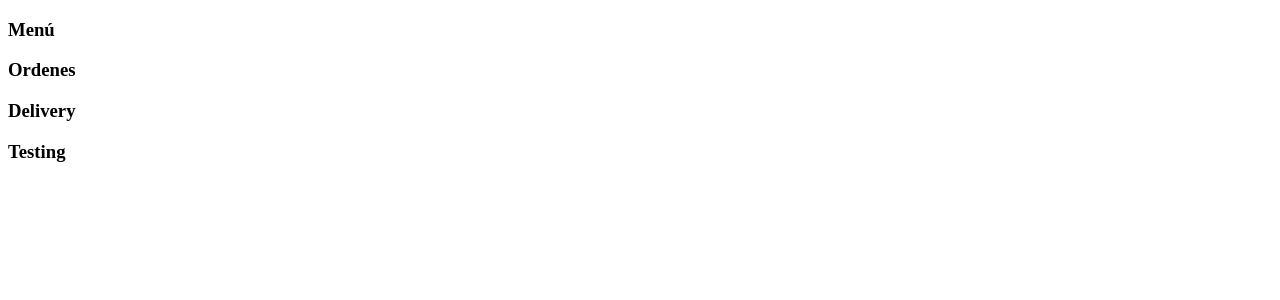
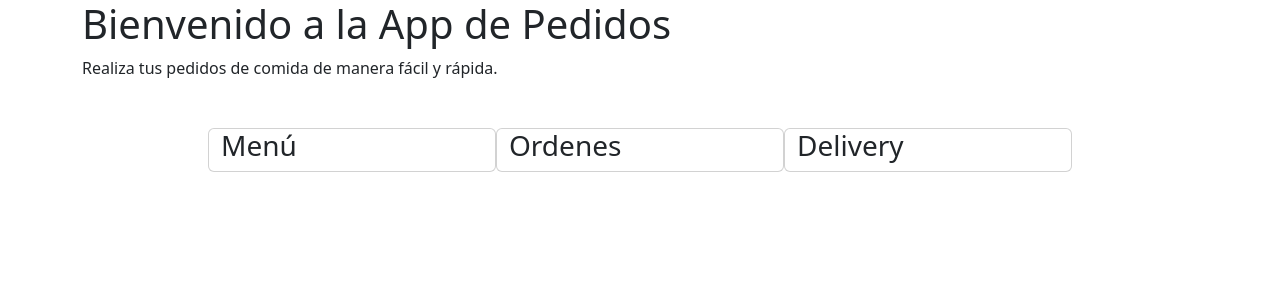
Before and after one commit to jostynalcivar13/pedidos_comida_TripleA, a Flask app: page / in a window 1280 px wide. Shown: the top 300 px of the page. Run offline with Flask 3, Linux system fonts and the light colour scheme.

Commit message:
Plantilla base hecha - usenla

```diff
--- /dev/null
+++ b/app/templates/base.html
@@ -0,0 +1,24 @@
+<!DOCTYPE html>
+<html lang="en">
+<head>
+    <meta charset="UTF-8">
+    <meta name="viewport" content="width=device-width, initial-scale=1.0">
+    <title>{% block title %}App Pedidos{% endblock %}</title>
+
+    <link href="https://cdn.jsdelivr.net/npm/bootstrap@5.3.7/dist/css/bootstrap.min.css" rel="stylesheet" integrity="sha384-LN+7fdVzj6u52u30Kp6M/trliBMCMKTyK833zpbD+pXdCLuTusPj697FH4R/5mcr" crossorigin="anonymous">
+
+    {% block head_extra %}{% endblock %}
+</head>
+<body>
+    {% block header %}{% endblock %}
+    {% block content %}{% endblock %}
+
+
+    {% block footer %}{% endblock %}
+
+    <script src="https://cdn.jsdelivr.net/npm/bootstrap@5.3.7/dist/js/bootstrap.bundle.min.js" integrity="sha384-+0n0xVW2eSR5K8z4p6j6u52u30Kp6M/trliBMCMKTyK833zpbD+pXdCLuTusPj697FH4R/5mcr" crossorigin="anonymous"></script>
+    {% block scripts %}{% endblock %}
+
+
+</body>
+</html>
--- a/app/templates/index.html
+++ b/app/templates/index.html
@@ -1,26 +1,30 @@
-<!DOCTYPE html>
-<html lang="en">
-<head>
-    <meta charset="UTF-8">
-    <meta name="viewport" content="width=device-width, initial-scale=1.0">
-    <title>Document</title>
-</head>
-<body>
-    <div>
+{% extends "base.html" %}
 
-        <div>
+{% block title %}Página Principal{% endblock %}
+
+{% block header %}
+    <div class="container">
+        <h1>Bienvenido a la App de Pedidos</h1>
+        <p>Realiza tus pedidos de comida de manera fácil y rápida.</p>
+    </div>
+{% endblock %}
+{% block content %}
+
+    <div class="container d-flex justify-content-around mt-5">
+        <div class="row">
+            <div class="col-6 col-sm-3 card" style="width: 18rem;">
+            <img src="" alt="">
             <h3>Menú</h3>
-        </div>
-        <div>
-            <h3>Ordenes</h3>
-        </div>
-         <div>
-           <h3> Delivery </h3>
-        </div>
-        <div>
-           <h3> Testing </h3>
+            </div>
+            <div class="col-6 col-sm-3 card" style="width: 18rem;">
+                <h3>Ordenes</h3>
+            </div>
+            <div class="col-6 col-sm-3 card" style="width: 18rem;">
+            <h3> Delivery </h3>
+            </div>
+
         </div>
 
+
     </div>
-</body>
-</html>
+{% endblock %}
```
